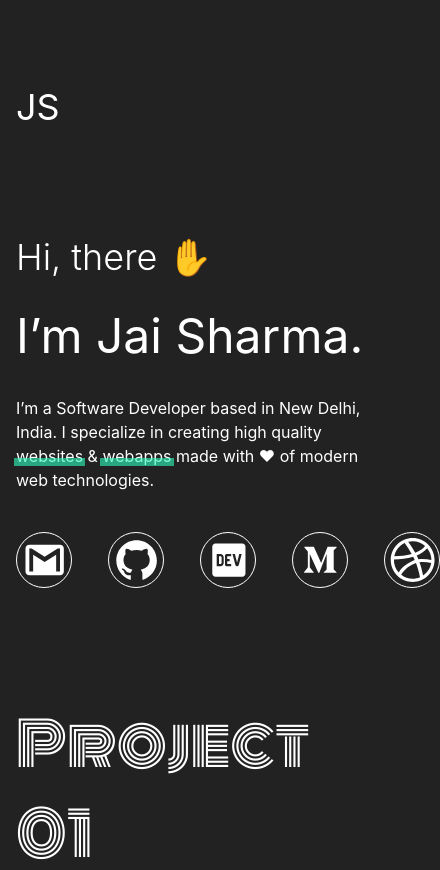
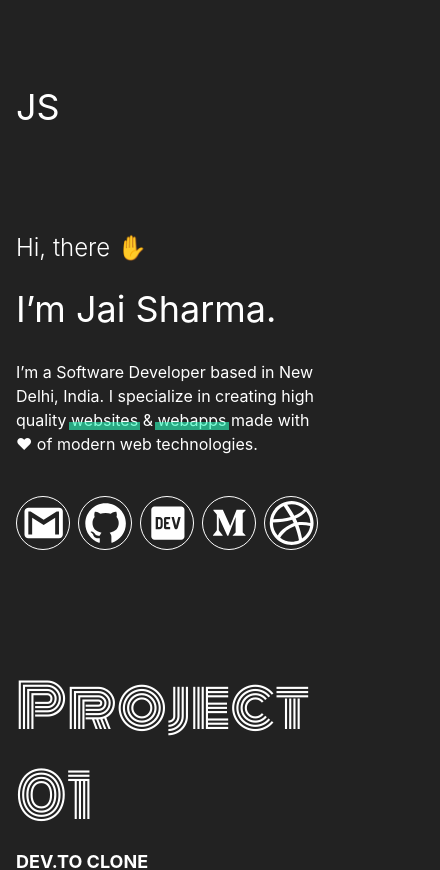
Before and after one commit to jaisharx/jaisharx.dev, a Next.js app: page / in a window 390 px wide. Shown: the top 870 px of the page, 440 px wide, since content can reach past the window. Built offline with nearby package versions, Linux system fonts and the light colour scheme.

Commit message:
responsive styles for the header

```diff
--- a/components/header.js
+++ b/components/header.js
@@ -13,8 +13,8 @@ const SocialLink = styled(Link)`
     display: flex;
     justify-content: center;
     align-items: center;
-    width: 56px;
-    height: 56px;
+    width: 54px;
+    height: 54px;
     border: 1px solid white;
     border-radius: 100%;
 
@@ -54,10 +54,10 @@ function LeftColumn() {
     return (
         <Box color="white">
             <Text fontSize="4xl">JS</Text>
-            <Text fontSize="4xl" fontWeight="light" mt={{ base: 24, lg: 28}}>
+            <Text fontSize={{base: '2xl', lg: '4xl'}} fontWeight="light" mt={{ base: 24, lg: 28}}>
                 Hi, there ✋
             </Text>
-            <Text fontSize="5xl" mt={4}>
+            <Text fontSize={{ base: '4xl', lg: '5xl'}} mt={4}>
                 I’m Jai Sharma.
             </Text>
             <Text fontSize={{ base: 'medium', md: 'large' }} maxW="85%" mt={6}>
@@ -66,7 +66,7 @@ function LeftColumn() {
                 <FancyUnderline>webapps</FancyUnderline> made with ❤ of modern web
                 technologies.
             </Text>
-            <HStack spacing={9} mt={10} pr={-4}>
+            <HStack spacing={{base: 2, lg: 9}} mt={10} pr={-4}>
                 <SocialLink
                     isExternal
                     aria-label="Gmail"
```
